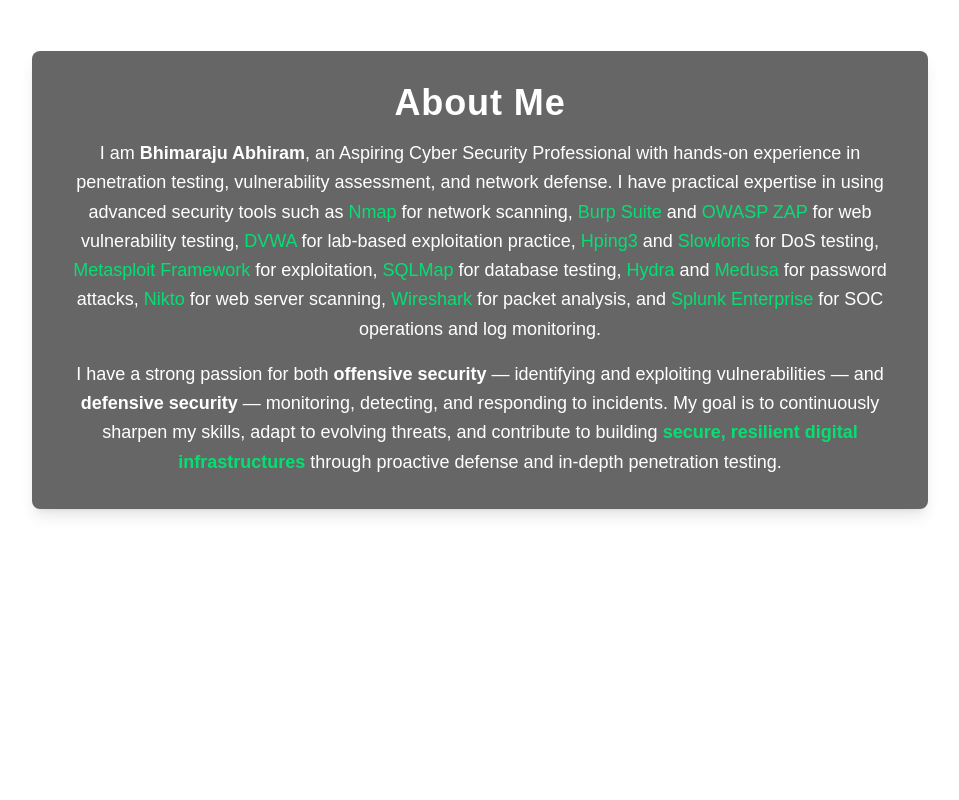
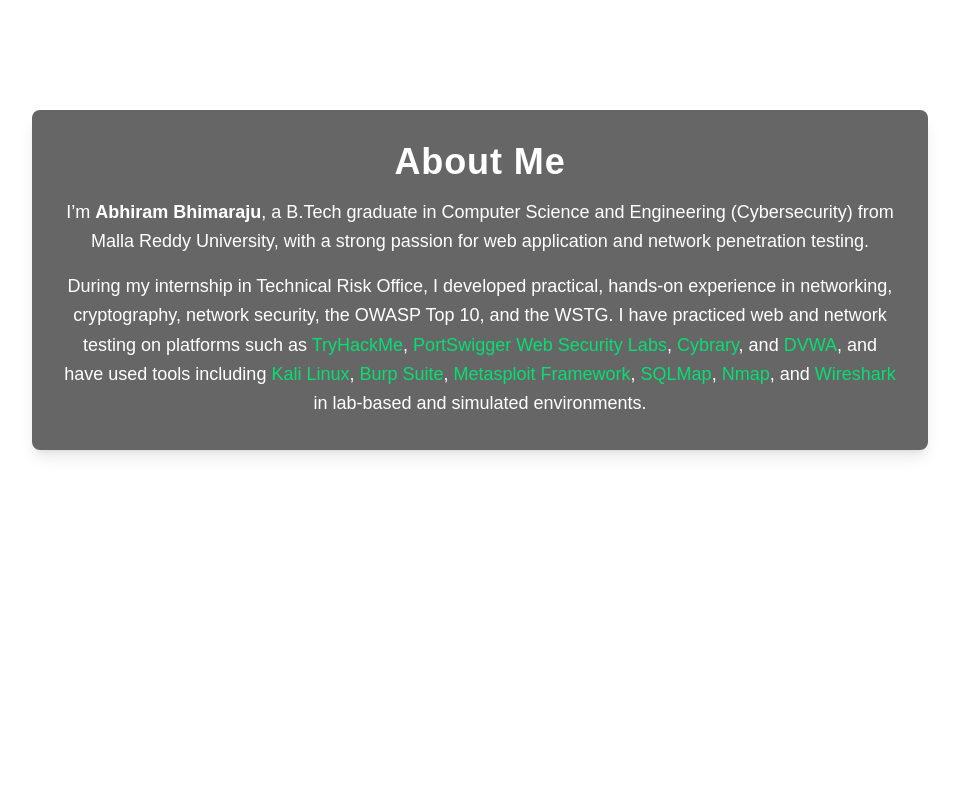
Before and after one commit to Bh-Abhiram/abhiram-cyberspace, a Next.js app: page / in a window 1280 px wide. Shown: the part 920-1720 px from the top of the page, without its empty margins (160-1119 px from the left). Built offline with nearby package versions, Linux system fonts and the light colour scheme.

Commit message:
entire modified!!!

```diff
--- a/src/components/About.jsx
+++ b/src/components/About.jsx
@@ -15,27 +15,12 @@ function About() {
         <h2 className="text-4xl font-extrabold mb-4 tracking-wide">About Me</h2>
 
         <p className="text-lg leading-relaxed mt-4">
-  I am <span className="font-semibold">Bhimaraju Abhiram</span>, an Aspiring Cyber Security Professional with hands-on
-  experience in penetration testing, vulnerability assessment, and network defense. I have practical expertise in using
-  advanced security tools such as <span className="text-green-400">Nmap</span> for network scanning,
-  <span className="text-green-400"> Burp Suite</span> and <span className="text-green-400">OWASP ZAP</span> for web vulnerability testing,
-  <span className="text-green-400"> DVWA</span> for lab-based exploitation practice,
-  <span className="text-green-400"> Hping3</span> and <span className="text-green-400">Slowloris</span> for DoS testing,
-  <span className="text-green-400"> Metasploit Framework</span> for exploitation,
-  <span className="text-green-400"> SQLMap</span> for database testing,
-  <span className="text-green-400"> Hydra</span> and <span className="text-green-400">Medusa</span> for password attacks,
-  <span className="text-green-400"> Nikto</span> for web server scanning,
-  <span className="text-green-400"> Wireshark</span> for packet analysis, and
-  <span className="text-green-400"> Splunk Enterprise</span> for SOC operations and log monitoring.
-</p>
+          I’m <span className="font-semibold">Abhiram Bhimaraju</span>, a B.Tech graduate in Computer Science and Engineering (Cybersecurity) from Malla Reddy University, with a strong passion for web application and network penetration testing.
+        </p>
 
-<p className="text-lg leading-relaxed mt-4">
-  I have a strong passion for both <span className="font-semibold">offensive security</span> — identifying and exploiting vulnerabilities —
-  and <span className="font-semibold">defensive security</span> — monitoring, detecting, and responding to incidents. My goal is to
-  continuously sharpen my skills, adapt to evolving threats, and contribute to building
-  <span className="text-green-400 font-semibold"> secure, resilient digital infrastructures</span> through proactive defense
-  and in-depth penetration testing.
-</p>
+        <p className="text-lg leading-relaxed mt-4">
+          During my internship in Technical Risk Office, I developed practical, hands-on experience in networking, cryptography, network security, the OWASP Top 10, and the WSTG. I have practiced web and network testing on platforms such as <span className="text-green-400">TryHackMe</span>, <span className="text-green-400">PortSwigger Web Security Labs</span>, <span className="text-green-400">Cybrary</span>, and <span className="text-green-400">DVWA</span>, and have used tools including <span className="text-green-400">Kali Linux</span>, <span className="text-green-400">Burp Suite</span>, <span className="text-green-400">Metasploit Framework</span>, <span className="text-green-400">SQLMap</span>, <span className="text-green-400">Nmap</span>, and <span className="text-green-400">Wireshark</span> in lab-based and simulated environments.
+        </p>
       </div>
     </section>
   );
--- a/src/components/Contact.jsx
+++ b/src/components/Contact.jsx
@@ -7,7 +7,6 @@ function Contact() {
   const [formData, setFormData] = useState({
     name: "",
     email: "",
-    service: "networking",
     message: "",
   });
   const [loading, setLoading] = useState(false);
@@ -31,12 +30,8 @@ function Contact() {
       });
 
       const data = await res.json();
-      if (data.success) {
-        setStatus("✅ Message sent successfully! I’ll get back to you soon.");
-        setFormData({ name: "", email: "", service: "networking", message: "" });
-      } else {
-        setStatus("❌ Failed to send message. Please try again later.");
-      }
+      setStatus(data.success ? "✅ Message sent successfully!" : `❌ ${data.error}`);
+      if (data.success) setFormData({ name: "", email: "", message: "" });
     } catch (error) {
       setStatus("❌ Error sending message. Check your internet connection.");
     }
@@ -49,15 +44,12 @@ function Contact() {
       <CodeRain />
 
       <div className="relative z-10 bg-black/80 border border-green-500 shadow-lg backdrop-blur-lg text-white w-full max-w-3xl p-10 rounded-xl">
-        <h2 className="text-4xl font-bold mb-6 text-center text-green-400">📡 Contact Me Securely</h2>
+        <h2 className="text-4xl font-bold mb-6 text-center text-green-400">📡 Contact Me</h2>
         <p className="text-center text-gray-300 mb-8 text-sm">
-          Let’s connect! Whether it’s <span className="text-green-400">penetration testing</span>,
-          <span className="text-green-400"> vulnerability assessment</span>, or
-          <span className="text-green-400"> cybersecurity consultation</span>, I’m here to help.
+          Send me your queries and I’ll get back to you via email and WhatsApp.
         </p>
 
         <form onSubmit={handleSubmit} className="space-y-6">
-          {/* Name */}
           <div>
             <label className="block text-left mb-1 font-semibold">Full Name</label>
             <input
@@ -71,7 +63,6 @@ function Contact() {
             />
           </div>
 
-          {/* Email */}
           <div>
             <label className="block text-left mb-1 font-semibold">Email Address</label>
             <input
@@ -85,32 +76,6 @@ function Contact() {
             />
           </div>
 
-          {/* Service */}
-          <div>
-            <label className="block text-left mb-1 font-semibold">Service Type</label>
-            <select
-              name="service"
-              required
-              value={formData.service}
-              onChange={handleChange}
-              className="w-full bg-black border border-green-400 focus:border-white px-4 py-2 rounded-md outline-none transition-all duration-300"
-            >
-              <option value="networking">Networking</option>
-              <option value="understanding_cryptography">Basic Cryptography</option>
-              <option value="crypto_algorithms">Advanced Cryptographic Algorithms</option>
-              <option value="vulnerability_assessment">Vulnerability Assessment</option>
-              <option value="penetration_testing">Penetration Testing</option>
-              <option value="malware_analysis">Practical Malware Analysis</option>
-              <option value="web_dev_training">Web Development Training</option>
-              <option value="mern_web_design">Websites Development using MERN</option>
-              <option value="vul_web_app_dev">Vulnerable Web Application Developement</option>
-              <option value="splunk_training">Splunk for Beginners</option>
-              <option value="kali_linux">Kali Linux for beginners</option>
-              <option value="tools_demo_for_penetration_testing">Penetration Testing Tools</option>
-            </select>
-          </div>
-
-          {/* Message */}
           <div>
             <label className="block text-left mb-1 font-semibold">Your Message</label>
             <textarea
@@ -120,23 +85,19 @@ function Contact() {
               onChange={handleChange}
               rows="5"
               className="w-full bg-transparent border border-green-400 focus:border-white px-4 py-2 rounded-md outline-none resize-none transition-all duration-300"
-              placeholder="Write your message securely..."
+              placeholder="Write your message..."
             />
           </div>
 
-          {/* Status Message */}
-          {status && <p className="text-center text-sm">{status}</p>}
+          {status && <p className="text-center text-sm mt-2">{status}</p>}
 
-          {/* Submit Button */}
           <div className="text-center">
             <button
               type="submit"
               disabled={loading}
-              className={`${
-                loading ? "bg-gray-500" : "bg-green-500 hover:bg-green-700"
-              } text-black font-bold px-6 py-2 rounded-md transition-all cursor-pointer duration-300`}
+              className={`${loading ? "bg-gray-500" : "bg-green-500 hover:bg-green-700"} text-black font-bold px-6 py-2 rounded-md transition-all duration-300`}
             >
-              {loading ? "Sending..." : "Send Secure Message"}
+              {loading ? "Sending..." : "Send Message"}
             </button>
           </div>
         </form>
--- a/src/components/Experience.jsx
+++ b/src/components/Experience.jsx
@@ -5,10 +5,10 @@ function Experience() {
   const experienceData = [
     {
       id: 1,
-      role: "Technical and Risk Operations Intern",
+      role: "Technical Risk Office - Cyber Security Intern",
       organization: "PrimEra Medical Technologies",
       year: "Oct 2024 - Jan 2025",
-      skills: ["Networking","Cryptography","Network Security","Subnetting basics"],
+      skills: ["Networking","Cryptography","Network Security","Ipv4 Subnetting, Web Application Penetration Testing"],
       logo: "https://img.icons8.com/ios-filled/50/hacker.png",
     },
     {
@@ -21,10 +21,10 @@ function Experience() {
     },
     {
       id: 3,
-      role: "Penetration Testing",
+      role: "Web and Network Penetration Testing",
       organization: "Self Learning",
-      year: "Ongoing",
-      skills: ["Burp Suite", "OWASP Top 10", "SQL Injection", "Kali Linux", "XSS", "DoS","Password Cracking","Cryptographic algorithms"],
+      year: "2024 - Present",
+      skills: ["Burp Suite", "OWASP Top 10", "SQL Injection", "Kali Linux", "XSS", "DoS","Password Cracking","WSTG"],
       logo: "https://img.icons8.com/ios-filled/50/anonymous-mask.png",
     },
   ];
--- a/src/components/Home.jsx
+++ b/src/components/Home.jsx
@@ -58,7 +58,7 @@ export default function HomePage() {
               <FaLinkedin size={30} />
             </a>
             <a
-              href="https://drive.google.com/file/d/1prZHDnK9Ni5zmjkot5S8SYnEJkCqShb0/view?usp=drive_link"
+              href="https://drive.google.com/file/d/1gBIfY5yg-Tg5tEpL-Xko8vmPxgFfuSzH/view?usp=drive_link"
               download
               className="bg-blue-600 px-4 py-2 rounded text-white font-semibold"
             >
--- a/src/components/Projects.jsx
+++ b/src/components/Projects.jsx
@@ -4,62 +4,7 @@ import { useState } from "react";
 import CodeRain from "./CodeRain";
 
 const personalProjects = [
-  {
-    title: "Metasploit Framework for Windows",
-    description:
-      "Using Metasploit Framework for exploitation, payload generation, and vulnerability testing.",
-    liveDemo: "",
-    github: "",
-  },
-  {
-    title: "SQLMap",
-    description:
-      "Automated SQL injection testing with SQLMap, demonstrating database extraction and exploitation.",
-    liveDemo: "",
-    github: "",
-  },
-  {
-    title: "Nmap",
-    description:
-      "Network scanning and reconnaissance using Nmap to identify open ports, services, and OS details.",
-    liveDemo: "",
-    github: "",
-  },
-  {
-    title: "Hydra",
-    description:
-      "Brute force attack demonstration using Hydra to test login credentials security.",
-    liveDemo: "",
-    github: "",
-  },
-  {
-    title: "Medusa",
-    description:
-      "Credential brute force testing with Medusa against different network services.",
-    liveDemo: "",
-    github: "",
-  },
-  {
-    title: "Slowloris",
-    description:
-      "Denial-of-Service (DoS) attack demonstration using Slowloris to exhaust server resources.",
-    liveDemo: "",
-    github: "",
-  },
-  {
-    title: "Hping3",
-    description:
-      "Custom packet crafting and network testing using Hping3 for security assessments.",
-    liveDemo: "",
-    github: "",
-  },
-  {
-    title: "DVWA",
-    description:
-      "Damn Vulnerable Web Application demonstration to practice common web security vulnerabilities.",
-    liveDemo: "",
-    github: "",
-  },
+
 ];
 
 
--- a/src/components/Skills.jsx
+++ b/src/components/Skills.jsx
@@ -5,8 +5,8 @@ import { useState } from "react";
 import CodeRain from "./CodeRain";
 
 const skills = [
-  "Networking", "Cryptography","Vulnerability Assessment","Penetration Testing",
-  "Incident Response", "Network Security", "Python Basics", "MERN", "Vite Framework", "MySQL Basics",
+  "Networking", "Cryptography","Vulnerability Assessment","Web Application Penetration Testing",
+  "Ipv4 Subnetting", "Network Security", "MERN Stack", "MySQL Basics",
 ];
 
 const tools = [
@@ -27,7 +27,7 @@ function Skills() {
 
       <div className="relative z-10 w-full max-w-5xl text-white text-center">
         <h2 className="text-4xl font-bold mb-8">
-          {showSkills ? "🧠 Skills Known" : "🛠️ Tools Familiar With"}
+          {showSkills ? "🧠 Skills Known" : "🛠️ Tools Known"}
         </h2>
 
         {/* Toggle Switch */}
```
Also changed, not shown: src/app/api/contact/route.js (+40 -71 lines), src/assets/profile.jpg.
